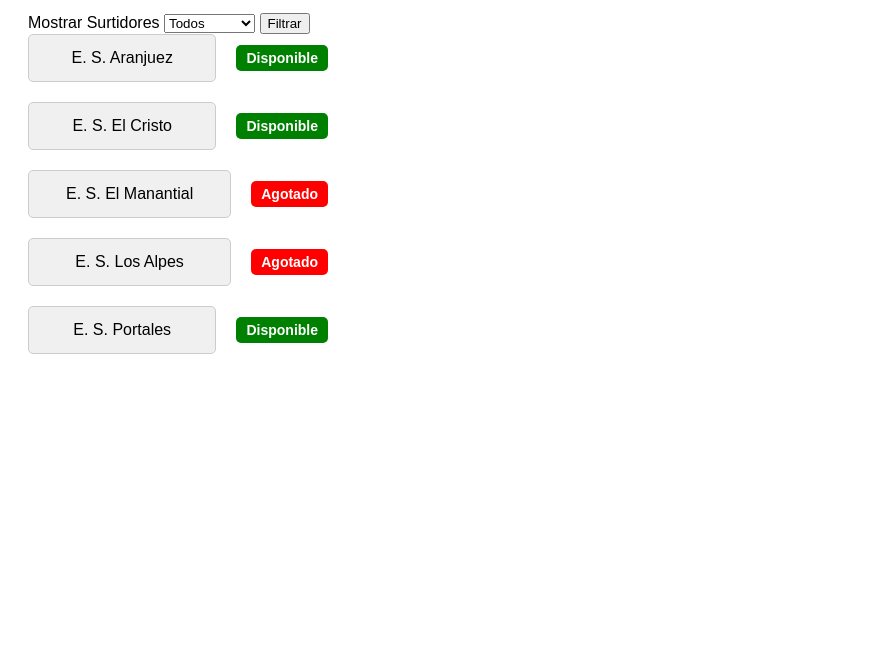
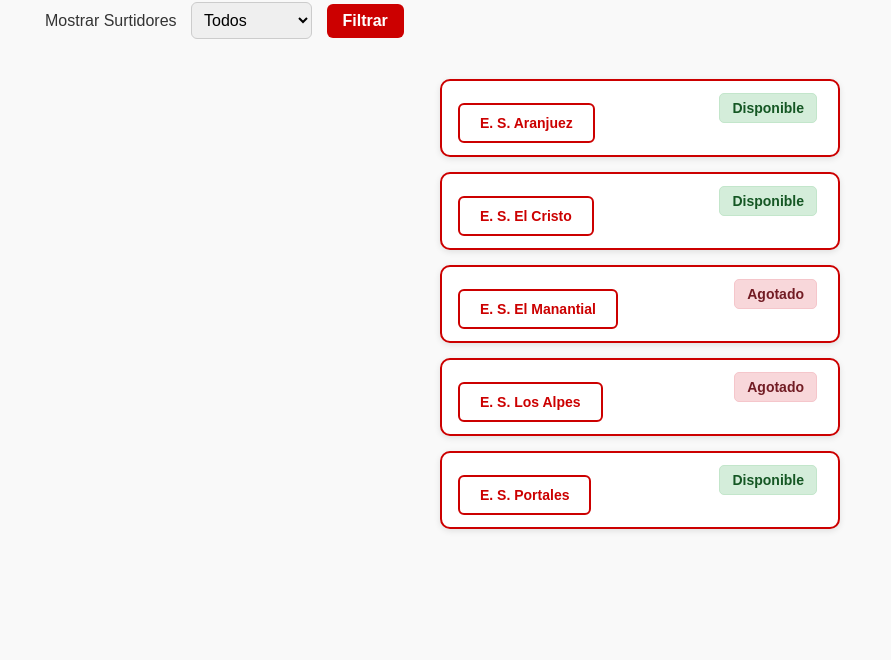
Before and after one commit to JhessaelGit/Proyecto_Gasolina_Ing_Software, a website built with Parcel: page Usuario_particular/lista_surtidores.html in a window 1280 px wide. Shown: the part 140-800 px from the top of the page, without its empty margins (0-891 px from the left). Built offline with nearby package versions, Linux system fonts and the light colour scheme.

Commit message:
Style<Surtidores>: se agregaron colores y estilos a los surtidores de los conductores

```diff
--- a/Surtidores/estilos_surtidores.css
+++ b/Surtidores/estilos_surtidores.css
@@ -1,27 +1,78 @@
 body {
   font-family: Arial, sans-serif;
-    padding: 20px;
+  background-color: #f9f9f9;
+  color: #333;
+  padding: 40px;
+  margin: 0;
 }
+
 h1 {
-    text-align: center; /* Centra el texto */
-    font-size: 3em;
-    font-weight: bold; /* Pone el texto en negrita */
-    margin-top: 50px; /* Espacio superior para separarlo un poco */
-    margin-bottom: 20px; /* Espacio inferior */
+  text-align: center;
+  font-size: 2.5em;
+  color: #b30000;
+  margin-bottom: 30px;
 }
+
+p {
+  font-size: 16px;
+  margin: 10px 0;
+}
+
 #estado-actual {
   font-weight: bold;
-    font-size: 14px;
-    padding: 5px 10px;
-    color: white;
-    border-radius: 5px;
+  font-size: 15px;
+  padding: 6px 14px;
+  border-radius: 6px;
+  display: inline-block;
+  margin-bottom: 20px;
 }
 
-/*Clase que cambia el color cuando el label dice "Agotado" o "Disponible"*/
+/* Estados */
 .disponible {
-    background-color: green;
+  background-color: #d4edda;
+  color: #155724;
+  border: 1px solid #c3e6cb;
 }
 
 .agotado {
-    background-color: red;
+  background-color: #f8d7da;
+  color: #721c24;
+  border: 1px solid #f5c6cb;
 }
+
+#horario {
+  margin-top: 20px;
+  padding: 15px;
+  background-color: #ffffff;
+  border-left: 4px solid #cc0000;
+  border-radius: 8px;
+  box-shadow: 0 2px 5px rgba(0, 0, 0, 0.1);
+}
+
+#contenedor-fila {
+  margin-top: 30px;
+  padding: 20px;
+  background-color: #fff;
+  border: 2px solid #cc0000;
+  border-radius: 10px;
+  box-shadow: 0 2px 6px rgba(0, 0, 0, 0.1);
+}
+
+/* Botones generales */
+button {
+  display: inline-block;
+  background-color: #cc0000;
+  color: white;
+  padding: 10px 20px;
+  margin: 10px 5px 0 0;
+  border: none;
+  border-radius: 8px;
+  cursor: pointer;
+  font-weight: bold;
+  font-size: 14px;
+  transition: background-color 0.3s ease;
+}
+
+button:hover {
+  background-color: #a50000;
+}
--- a/Usuario_particular/estilos_lista_surtidores.css
+++ b/Usuario_particular/estilos_lista_surtidores.css
@@ -1,28 +1,97 @@
-.botones {
-    display: flex;
-    flex-direction: column;
-    gap: 10px; /* Espacio entre botones */
-    max-width: 300px; /* Ancho */
+body {
+  font-family: Arial, sans-serif;
+  background-color: #f9f9f9;
+  color: #333;
+  margin: 0;
+  padding: 40px;
 }
 
-.botones button {
-    width: 220px;
-    padding: 14px 10px;
-    font-size: 16px;
-    cursor: pointer;
-    background-color: #f0f0f0;
-    border: 1px solid #ccc;
-    border-radius: 5px;
-    transition: background-color 0.3s;
+h1 {
+  text-align: center;
+  color: #b30000;
+  margin-bottom: 30px;
 }
 
-.botones button:hover {
-    background-color: #fa8080; /* Color al pasar el mouse */
+/* Filtro */
+div > label,
+#opcion-filtrado,
+#button-filtrar {
+  font-size: 16px;
+  margin: 0 5px;
+}
+
+#opcion-filtrado {
+  padding: 8px;
+  border-radius: 6px;
+  border: 1px solid #ccc;
+}
+
+#button-filtrar {
+  background-color: #cc0000;
+  color: white;
+  padding: 8px 16px;
+  border: none;
+  border-radius: 6px;
+  cursor: pointer;
+  transition: background-color 0.3s ease;
+}
+
+#button-filtrar:hover {
+  background-color: #a50000;
+}
+
+/* Lista de surtidores */
+.botones {
+  display: flex;
+  flex-direction: column;
+  gap: 15px;
+  max-width: 400px;
+  margin: 40px auto 0 auto;
 }
 
 .surtidor {
   display: flex;
-  align-items: center; /* centra verticalmente */
-  gap: 20px; /* espacio entre boton y label */
-  margin-bottom: 10px; /* espacio entre surtidores */
+  justify-content: space-between;
+  align-items: center;
+  background-color: #fff;
+  padding: 12px 16px;
+  border: 2px solid #cc0000;
+  border-radius: 10px;
+  box-shadow: 0 2px 6px rgba(0, 0, 0, 0.1);
 }
+
+.surtidor button {
+  background-color: #ffffff;
+  color: #cc0000;
+  border: 2px solid #cc0000;
+  padding: 10px 20px;
+  font-weight: bold;
+  border-radius: 6px;
+  cursor: pointer;
+  transition: all 0.3s ease;
+}
+
+.surtidor button:hover {
+  background-color: #cc0000;
+  color: #ffffff;
+}
+
+/* Estados */
+#estado-actual {
+  font-weight: bold;
+  padding: 6px 12px;
+  border-radius: 5px;
+  font-size: 14px;
+}
+
+.disponible {
+  background-color: #d4edda;
+  color: #155724;
+  border: 1px solid #c3e6cb;
+}
+
+.agotado {
+  background-color: #f8d7da;
+  color: #721c24;
+  border: 1px solid #f5c6cb;
+}
--- a/Usuario_particular/lista_surtidores.html
+++ b/Usuario_particular/lista_surtidores.html
@@ -2,7 +2,7 @@
 <html lang="es">
 <head>
     <title>Lista de Surtidores</title>
-    <link rel="stylesheet" href="estilos_lista_surtidores.css">
+    <link rel="stylesheet" href="./estilos_lista_surtidores.css">
     <link rel="stylesheet" href="../Surtidores/estilos_surtidores.css">
 
 </head>
```
Also changed, not shown: commit-history.json (+17 -0 lines). Lines whose indentation alone changed are shown as unchanged.
